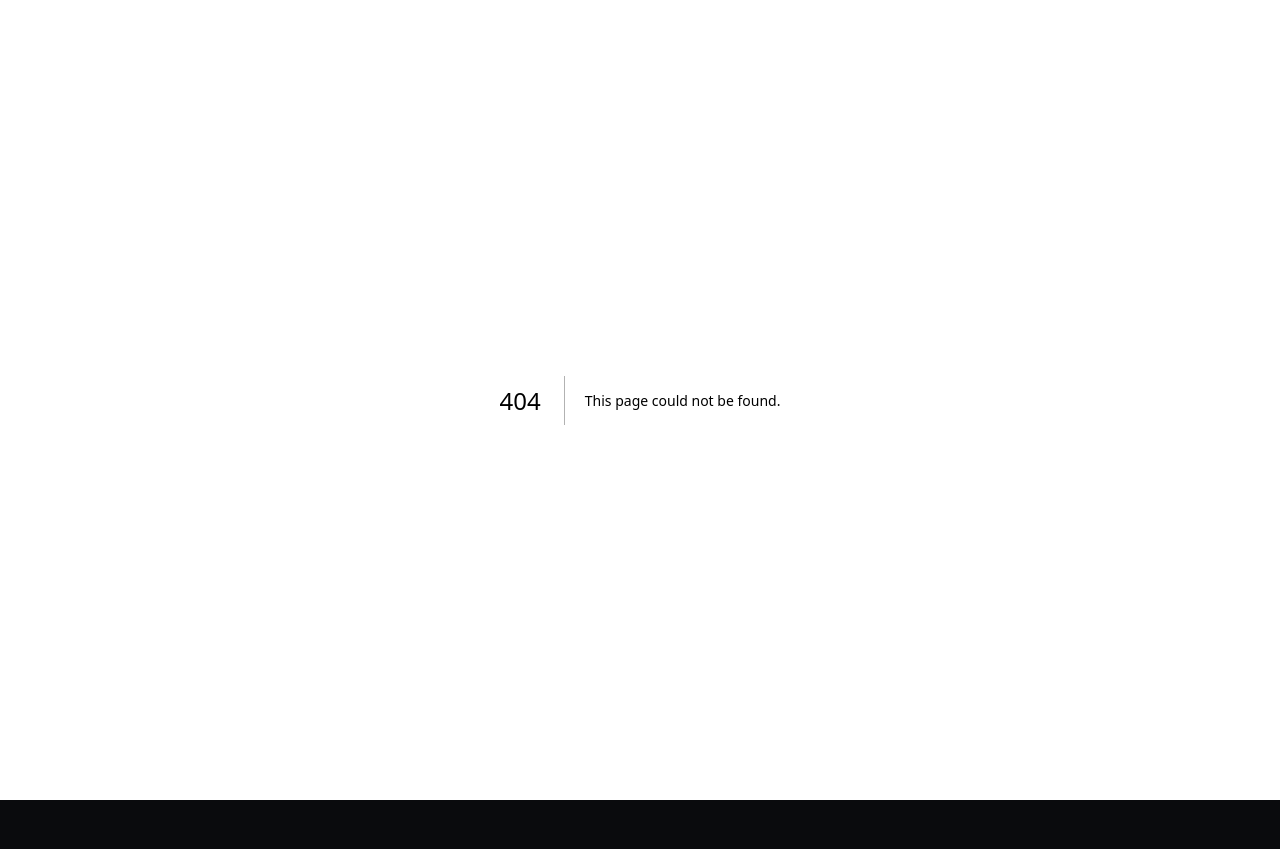
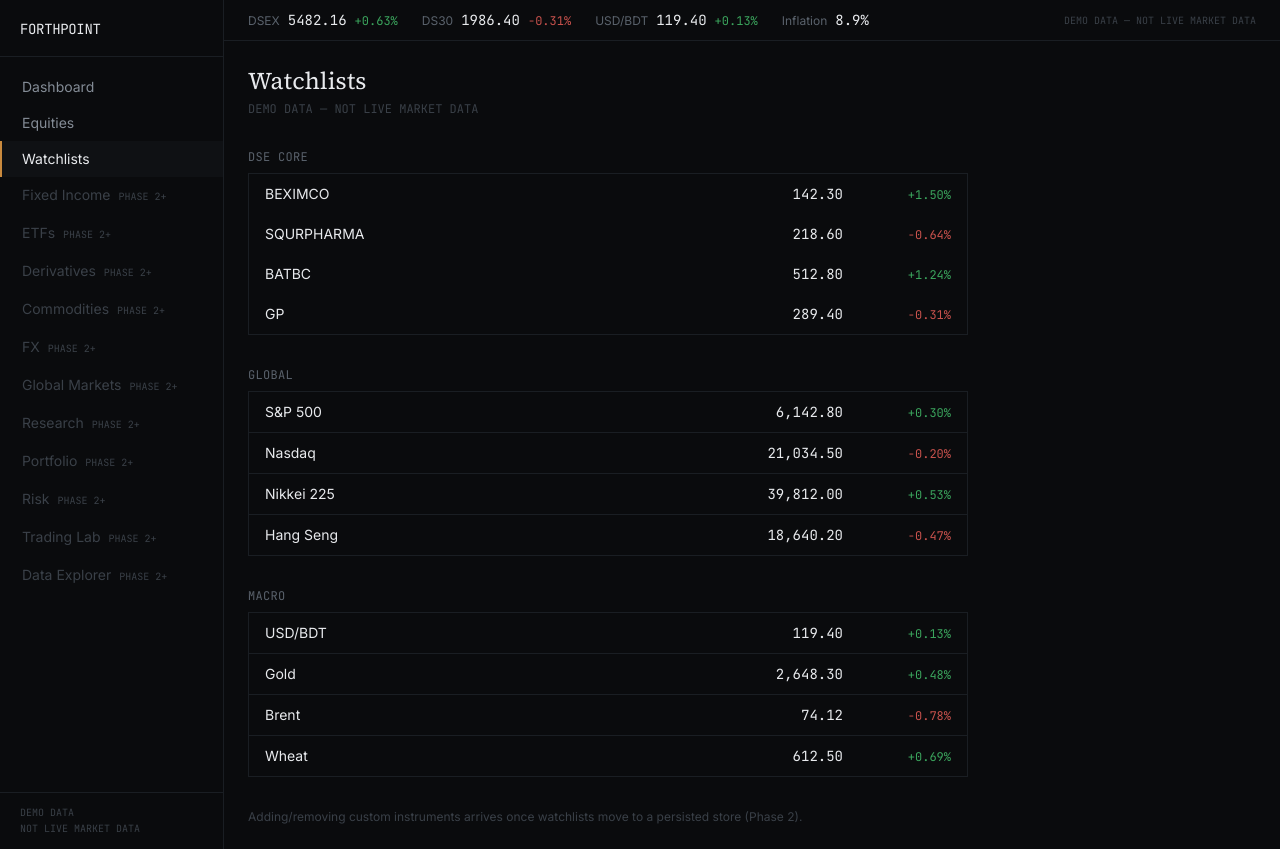
Before and after one commit to forthpoint-hub/forthpoint-terminal-v1, a Next.js app: page /terminal/watchlist in a window 1280 px wide. Before the commit this address had no page. Before the commit the page ends 800 px from the top, so only its background shows below. Built offline with nearby package versions, Linux system fonts and the light colour scheme.

Commit message:
Create page.tsx

```diff
--- /dev/null
+++ b/app/terminal/watchlist/page.tsx
@@ -0,0 +1,83 @@
+import Link from "next/link";
+import { dseQuotes } from "@/data/demo/equities";
+import { globalMarkets, commoditySnapshot, bdMacro } from "@/data/demo/markets";
+import { DATA_SOURCE_LABEL } from "@/types/instrument";
+
+const GROUPS: { name: string; rows: { symbol: string; label: string; last: number; change: number; changePct: number; href?: string }[] }[] = [
+  {
+    name: "DSE CORE",
+    rows: Object.values(dseQuotes).map((q) => ({
+      symbol: q.symbol,
+      label: q.symbol,
+      last: q.last,
+      change: q.change,
+      changePct: q.changePct,
+      href: `/terminal/equities/${q.symbol}`,
+    })),
+  },
+  {
+    name: "GLOBAL",
+    rows: [globalMarkets.SPX, globalMarkets.NDX, globalMarkets.N225, globalMarkets.HSI].map((q) => ({
+      symbol: q.symbol,
+      label: q.symbol,
+      last: q.last,
+      change: q.change,
+      changePct: q.changePct,
+    })),
+  },
+  {
+    name: "MACRO",
+    rows: [
+      { symbol: "USD/BDT", label: "USD/BDT", last: bdMacro.usdBdt.last, change: bdMacro.usdBdt.change, changePct: bdMacro.usdBdt.changePct },
+      { symbol: "Gold", label: "Gold", last: globalMarkets.XAU.last, change: globalMarkets.XAU.change, changePct: globalMarkets.XAU.changePct },
+      { symbol: "Brent", label: "Brent", last: globalMarkets.BRENT.last, change: globalMarkets.BRENT.change, changePct: globalMarkets.BRENT.changePct },
+      { symbol: "Wheat", label: "Wheat", last: commoditySnapshot.wheat.last, change: commoditySnapshot.wheat.change, changePct: commoditySnapshot.wheat.changePct },
+    ],
+  },
+];
+
+export default function WatchlistPage() {
+  return (
+    <div className="p-6 space-y-8 max-w-3xl">
+      <div>
+        <h1 className="font-serif text-2xl text-base-100 mb-1">Watchlists</h1>
+        <p className="text-xs text-base-600 font-mono">{DATA_SOURCE_LABEL}</p>
+      </div>
+
+      {GROUPS.map((group) => (
+        <section key={group.name}>
+          <h2 className="text-xs font-mono uppercase tracking-wide text-base-500 mb-2">{group.name}</h2>
+          <div className="border border-base-800 divide-y divide-base-800">
+            {group.rows.map((row) => {
+              const up = row.change >= 0;
+              const content = (
+                <div className="flex items-center justify-between px-4 py-2.5 hover:bg-base-900 transition-colors">
+                  <span className="text-sm text-base-200">{row.label}</span>
+                  <div className="flex items-baseline gap-3">
+                    <span className="font-mono text-sm mono-tab text-base-100">
+                      {row.last.toLocaleString("en-US", { minimumFractionDigits: 2, maximumFractionDigits: 2 })}
+                    </span>
+                    <span className={`font-mono text-xs mono-tab w-24 text-right ${up ? "text-signal-up" : "text-signal-down"}`}>
+                      {up ? "+" : ""}
+                      {row.changePct.toFixed(2)}%
+                    </span>
+                  </div>
+                </div>
+              );
+              return row.href ? (
+                <Link key={row.symbol} href={row.href}>{content}</Link>
+              ) : (
+                <div key={row.symbol}>{content}</div>
+              );
+            })}
+          </div>
+        </section>
+      ))}
+
+      <p className="text-xs text-base-600">
+        Adding/removing custom instruments arrives once watchlists move to a persisted
+        store (Phase 2).
+      </p>
+    </div>
+  );
+}
```
